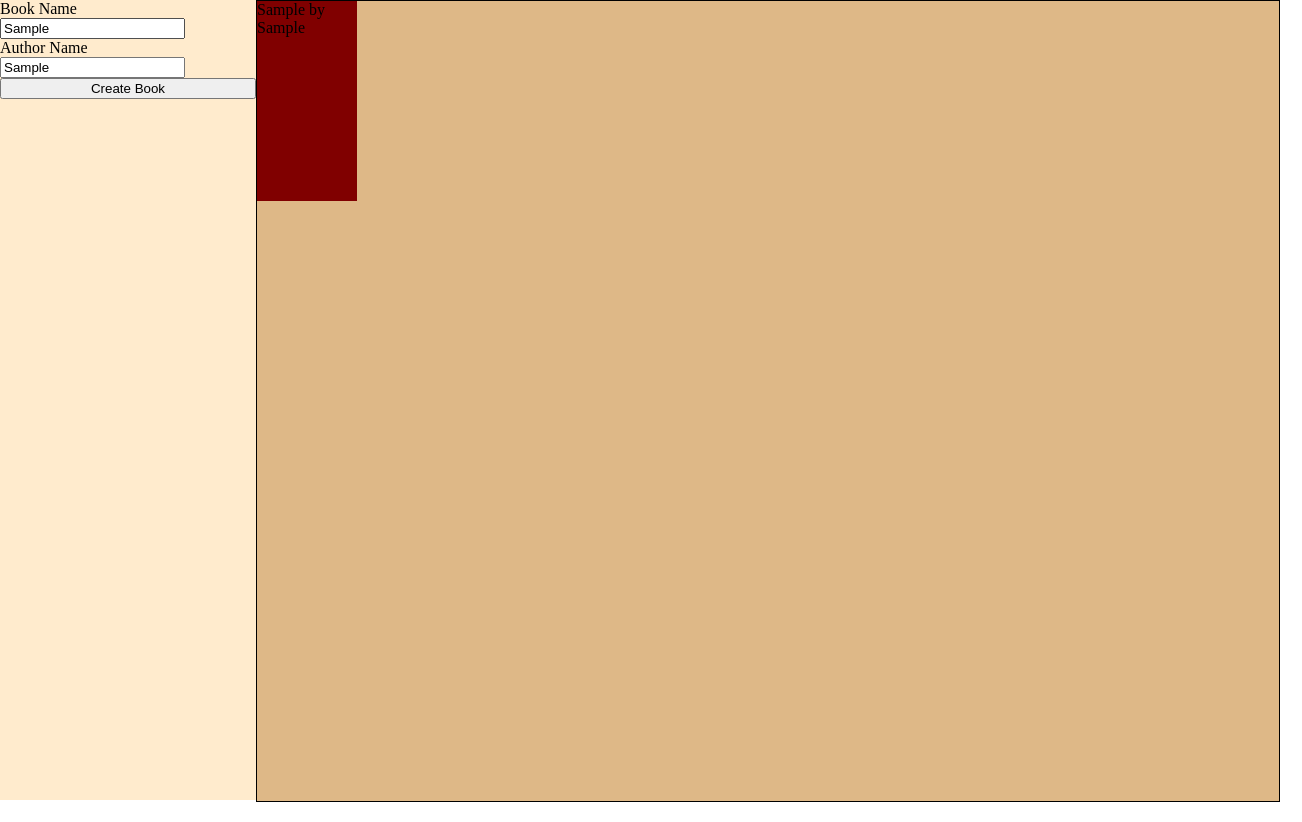
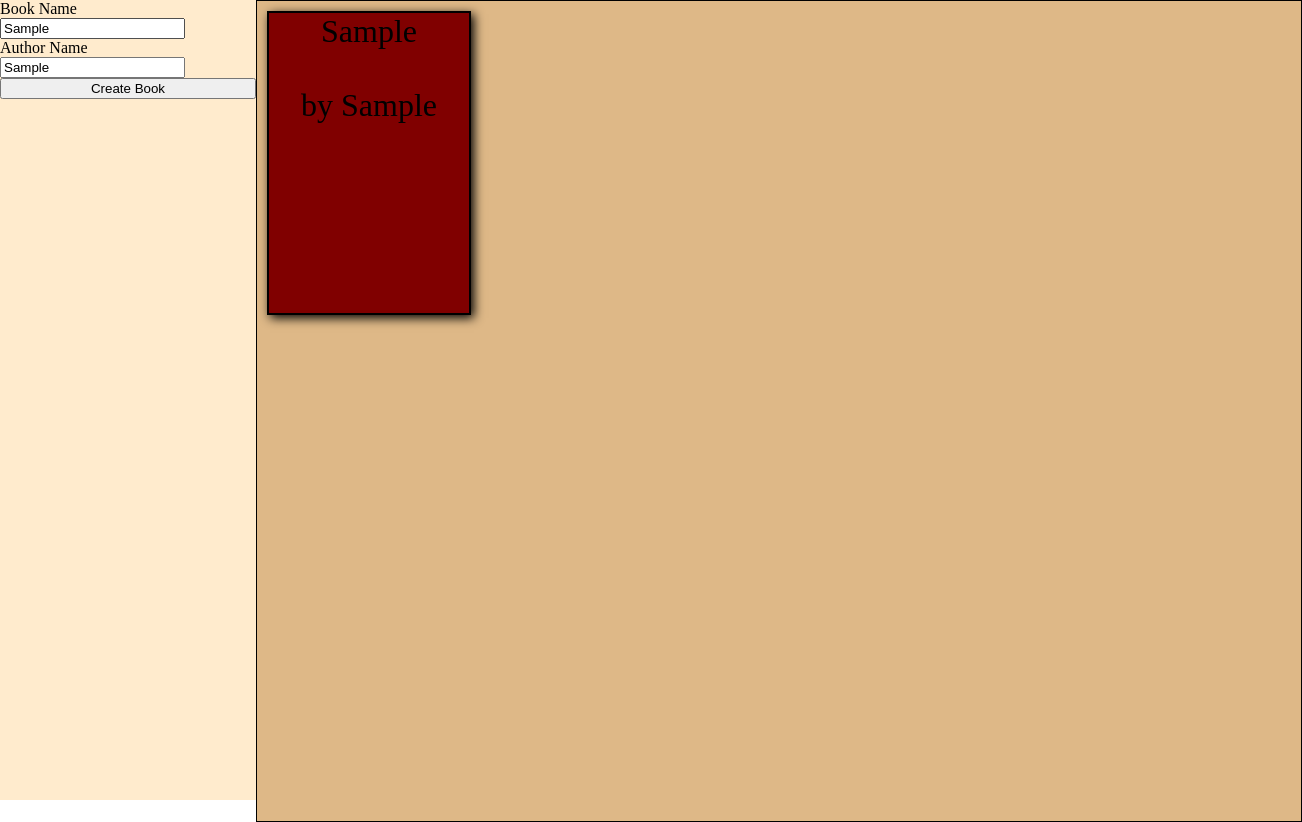
Before and after one commit to KevinJMasson/Library, a plain HTML site: page index.html in a window 1280 px wide. Both pictures are taken after typing "Sample", "Sample" into the empty fields and a click on the button "Create Book". Shown: the whole page, 1302 px wide, since content can reach past the window. Drawn offline with Linux system fonts and the light colour scheme.

Commit message:
Not sure why this didnt get pushed before

```diff
--- a/styles.css
+++ b/styles.css
@@ -22,15 +22,25 @@ input, label {
 }
 
 #bookshelf {
+    padding:10px;
     width:80vw;
     height:100vh;
     border:1px solid black;
     display:grid;
+    grid-template-columns: repeat(8, 200px);
+    grid-template-rows: repeat(3, 300px);
+    column-gap:50px;
+    row-gap: 20px;
     background-color: burlywood;
 }
 
 .book {
-    height:200px;
-    width:100px;
+    white-space: pre-line;
+    text-align: center;
+    font-size:2rem;
+    height:300px;
+    width:200px;
+    border: 2px solid black;
+    box-shadow: 3px 3px 10px black;
     background-color: maroon;
 }
```
